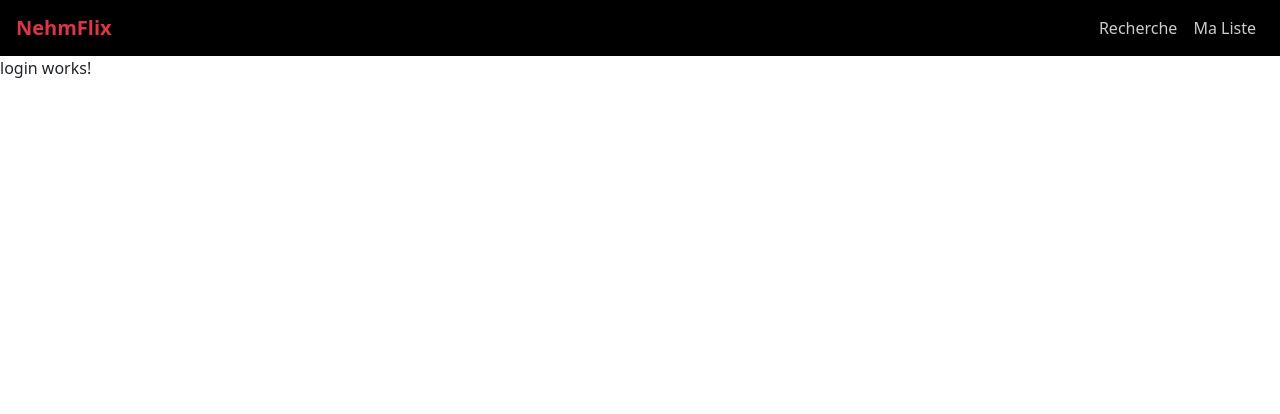
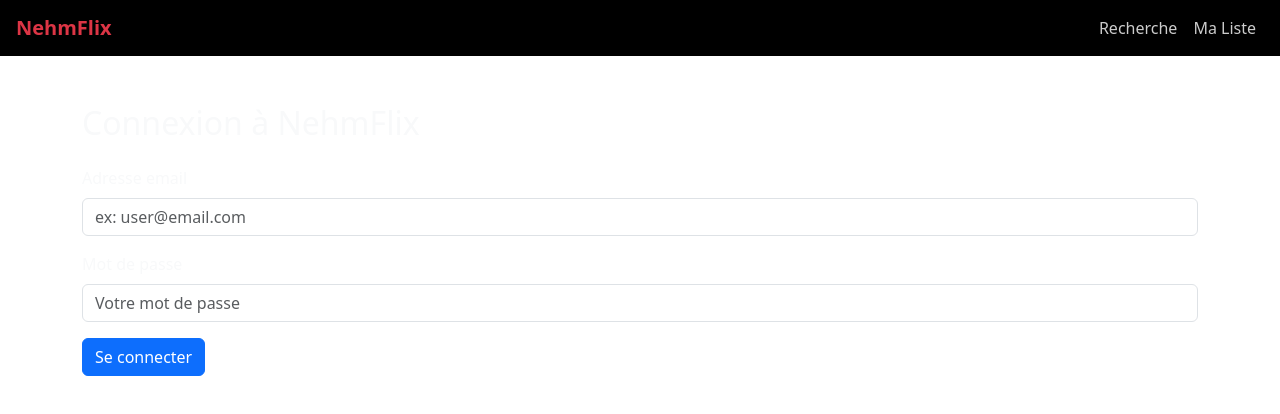
Before and after one commit to El-Nehmo/Nehmflix, an Angular app: page /login in a window 1280 px wide. Shown: the top 414 px of the page. Built offline with nearby package versions, Linux system fonts and the light colour scheme.

Commit message:
Ajout du formulaire de connexion

```diff
--- a/src/app/components/login/login.component.html
+++ b/src/app/components/login/login.component.html
@@ -1 +1,17 @@
-<p>login works!</p>
+<div class="container mt-5 text-light">
+  <h2 class="mb-4">Connexion à NehmFlix</h2>
+
+  <form>
+    <div class="mb-3">
+      <label for="email" class="form-label">Adresse email</label>
+      <input type="email" id="email" class="form-control" placeholder="ex: user@email.com" />
+    </div>
+
+    <div class="mb-3">
+      <label for="password" class="form-label">Mot de passe</label>
+      <input type="password" id="password" class="form-control" placeholder="Votre mot de passe" />
+    </div>
+
+    <button type="submit" class="btn btn-primary">Se connecter</button>
+  </form>
+</div>
```
